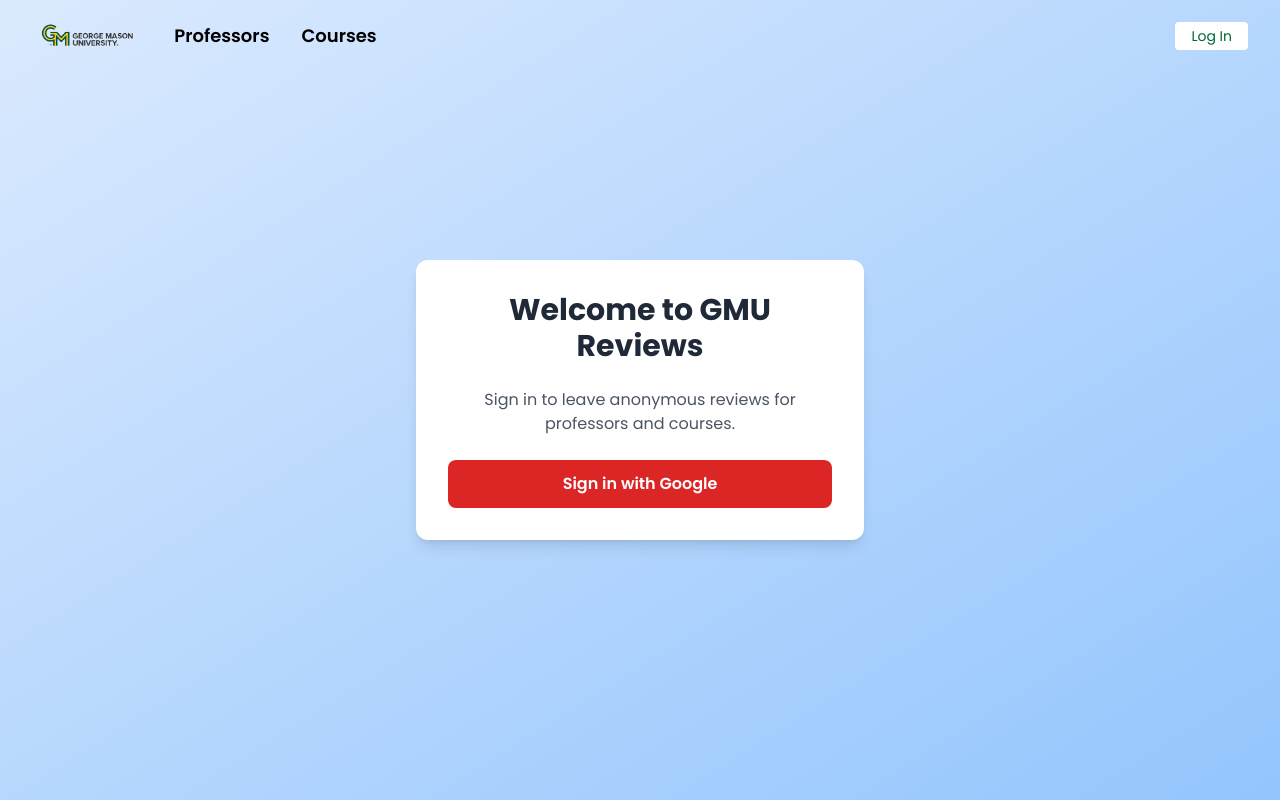
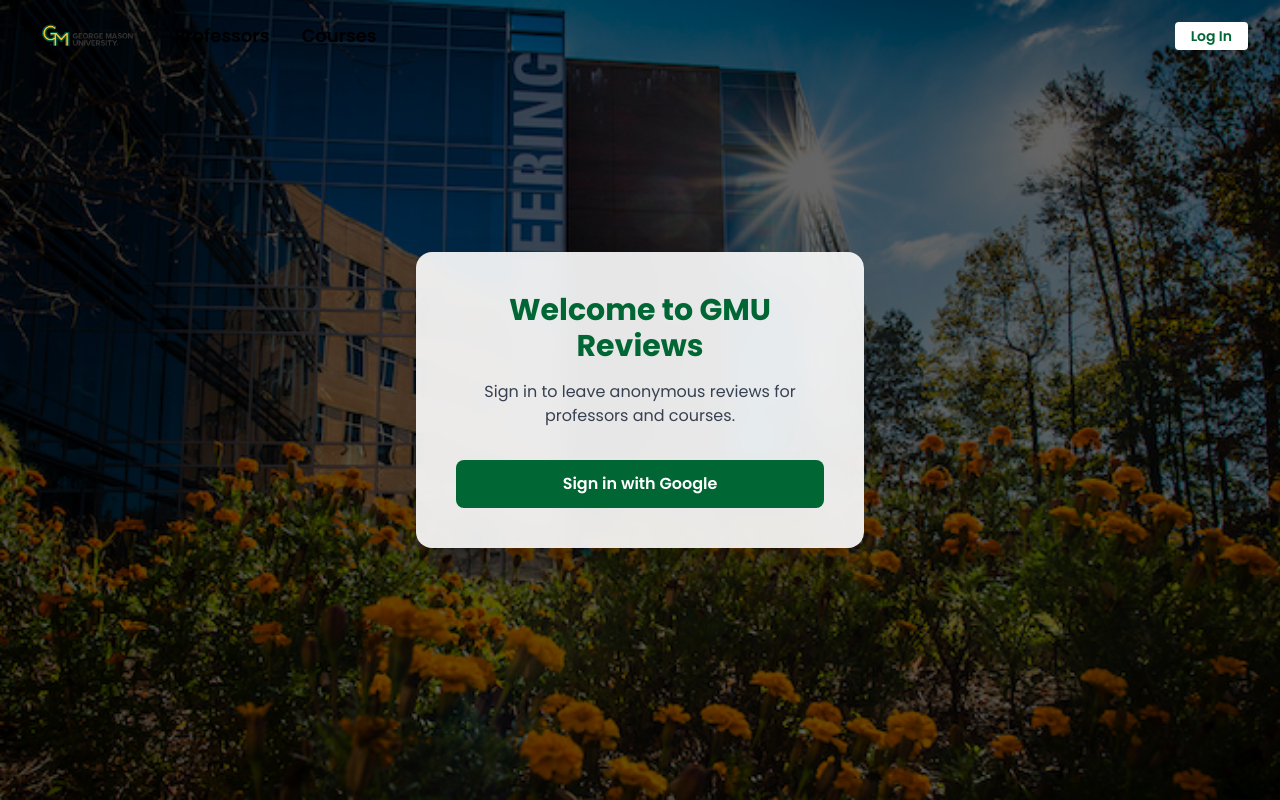
Before and after one commit to VisheshSaluja/Mason-Critique, a React (Create React App) app in the folder gmu-prof-review/: page /login in a window 1280 px wide. Built offline with nearby package versions, Linux system fonts and the light colour scheme.

Commit message:
Redesigned Login UI + Navbar alignment fix

```diff
--- a/gmu-prof-review/src/App.jsx
+++ b/gmu-prof-review/src/App.jsx
@@ -11,7 +11,7 @@
 import Navbar from './components/navbar';
 
 function App() {
-  const [user, setUser] = useState(null);
+  const [user, setUser] = useState(() => localStorage.getItem("gmu_user") || null);
 
   useEffect(() => {
     const saved = localStorage.getItem("gmu_user");
@@ -23,7 +23,7 @@
       <Navbar user={user} setUser={setUser} />
 
       <Routes>
-        <Route path="/" element={<Home />} />
+      <Route path="/" element={<Home user={user} setUser={setUser} />} />
         <Route path="/professors" element={<Professors />} />
         <Route path="/professor/:id" element={<ProfessorDetail user={user} />} />
         <Route path="/courses" element={<Courses />} />
--- a/gmu-prof-review/src/components/navbar.jsx
+++ b/gmu-prof-review/src/components/navbar.jsx
@@ -63,7 +63,7 @@
         <a href="/professors" className="hover:text-[#FFCC33] transition">Professors</a>
         <a href="/courses" className="hover:text-[#FFCC33] transition">Courses</a>
       </div>
-      <div className="text-sm">
+      {/* <div className="text-sm">
         {user ? (
           <div className="flex gap-4 items-center">
             <span className="text-green-300">{user}</span>
@@ -72,7 +72,28 @@
         ) : (
           <a href="/login" className="bg-white text-[#006633] px-4 py-1 rounded font-medium hover:bg-yellow-300 transition">Log In</a>
         )}
-      </div>
+      </div> */}
+      <div className="text-sm flex items-center gap-4">
+  {user ? (
+    <>
+      <span className="text-green-300 whitespace-nowrap">{user}</span>
+      <button
+        onClick={handleLogout}
+        className="bg-white text-[#006633] font-semibold px-4 py-1 rounded hover:bg-yellow-300 transition"
+      >
+        Logout
+      </button>
+    </>
+  ) : (
+    <a
+      href="/login"
+      className="bg-white text-[#006633] font-semibold px-4 py-1 rounded hover:bg-yellow-300 transition"
+    >
+      Log In
+    </a>
+  )}
+</div>
+
     </motion.nav>
   );
 }
--- a/gmu-prof-review/src/pages/Login.jsx
+++ b/gmu-prof-review/src/pages/Login.jsx
@@ -1,6 +1,49 @@
+// import { signInWithPopup } from "firebase/auth";
+// import { auth, provider } from "../firebase";
+// import { useNavigate } from "react-router-dom";
+
+// export default function Login({ onLogin }) {
+//   const navigate = useNavigate();
+
+//   const handleLogin = () => {
+//     signInWithPopup(auth, provider)
+//       .then((result) => {
+//         const userEmail = result.user.email;
+//         localStorage.setItem("gmu_user", userEmail);
+//         onLogin(userEmail);
+//         navigate("/");
+//       })
+//       .catch((error) => {
+//         console.error("OAuth Login Failed:", error);
+//         alert("Login failed. Please try again.");
+//       });
+//   };
+
+//   return (
+//     <div className="flex items-center justify-center min-h-screen bg-gradient-to-br from-blue-100 to-blue-300">
+//       <div className="bg-white shadow-lg rounded-xl p-8 w-full max-w-md">
+//         <h1 className="text-3xl font-extrabold text-center text-gray-800 mb-6">
+//           Welcome to GMU Reviews
+//         </h1>
+//         <p className="text-center text-gray-600 mb-6">
+//           Sign in to leave anonymous reviews for professors and courses.
+//         </p>
+//         <button
+//           onClick={handleLogin}
+//           className="w-full py-3 bg-red-600 text-white font-semibold rounded-lg hover:bg-red-700 transition duration-200"
+//         >
+//           Sign in with Google
+//         </button>
+//       </div>
+//     </div>
+//   );
+// }
+
 import { signInWithPopup } from "firebase/auth";
 import { auth, provider } from "../firebase";
 import { useNavigate } from "react-router-dom";
+import { motion } from "framer-motion";
+import loginBg from "../assets/gmu-bg.jpg"; // Your background image
 
 export default function Login({ onLogin }) {
   const navigate = useNavigate();
@@ -20,21 +63,31 @@
   };
 
   return (
-    <div className="flex items-center justify-center min-h-screen bg-gradient-to-br from-blue-100 to-blue-300">
-      <div className="bg-white shadow-lg rounded-xl p-8 w-full max-w-md">
-        <h1 className="text-3xl font-extrabold text-center text-gray-800 mb-6">
-          Welcome to GMU Reviews
-        </h1>
-        <p className="text-center text-gray-600 mb-6">
+    <div
+      className="min-h-screen bg-cover bg-center relative flex items-center justify-center"
+      style={{ backgroundImage: `url(${loginBg})` }}
+    >
+      {/* Gradient overlay */}
+      <div className="absolute inset-0 bg-black/60 z-0" />
+
+      {/* Animated Login Card */}
+      <motion.div
+        className="relative z-10 bg-white/90 backdrop-blur-md shadow-2xl rounded-2xl px-10 py-10 w-full max-w-md text-center"
+        initial={{ opacity: 0, y: 40 }}
+        animate={{ opacity: 1, y: 0 }}
+        transition={{ duration: 0.8 }}
+      >
+        <h1 className="text-3xl font-bold text-[#006633] mb-4">Welcome to GMU Reviews</h1>
+        <p className="text-gray-700 mb-8">
           Sign in to leave anonymous reviews for professors and courses.
         </p>
         <button
           onClick={handleLogin}
-          className="w-full py-3 bg-red-600 text-white font-semibold rounded-lg hover:bg-red-700 transition duration-200"
+          className="w-full py-3 bg-[#006633] text-white font-semibold rounded-lg hover:bg-[#FFCC33] transition duration-200"
         >
           Sign in with Google
         </button>
-      </div>
+      </motion.div>
     </div>
   );
 }
```
